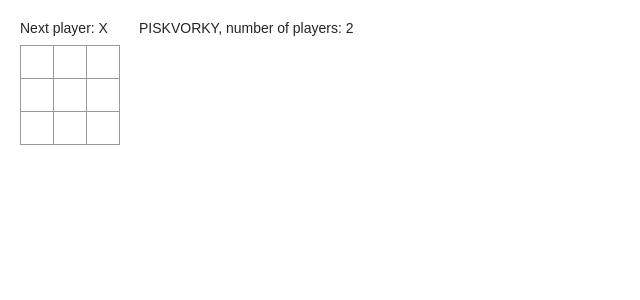
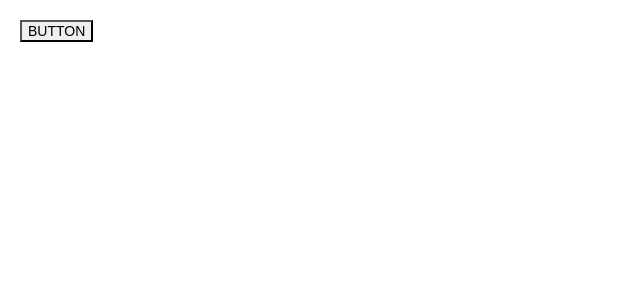
Before and after one commit to petrpida/sda-react-app, a React (Create React App) app: page / in a window 1280 px wide. Shown: the top 300 px of the page, without its empty margins (0-640 px from the left). Built offline with nearby package versions, Linux system fonts and the light colour scheme.

Commit message:
new component "MyButton" added

```diff
--- a/src/App.js
+++ b/src/App.js
@@ -1,11 +1,13 @@
-import Game from './sharedComponents/TicTacToe/Game';
+// import Game from './sharedComponents/TicTacToe/Game';
 // import Menu from './sharedComponents/Menu';
+import Button from "./sharedComponents/MyButton";
 
 function App() {
   return (
     <div>
       {/* <Menu menuName="Menu SDA" menuItems={["odkaz1", "odkaz2", "odkaz3"]} /> */}
-      <Game gameName="PISKVORKY" players={2} />
+      {/* <Game gameName="PISKVORKY" players={2} /> */}
+      <Button />
     </div>
   );
 }
--- /dev/null
+++ b/src/sharedComponents/MyButton/index.jsx
@@ -0,0 +1,5 @@
+import React from "react";
+
+export default function Button() {
+    return <button>BUTTON</button>
+}
```
